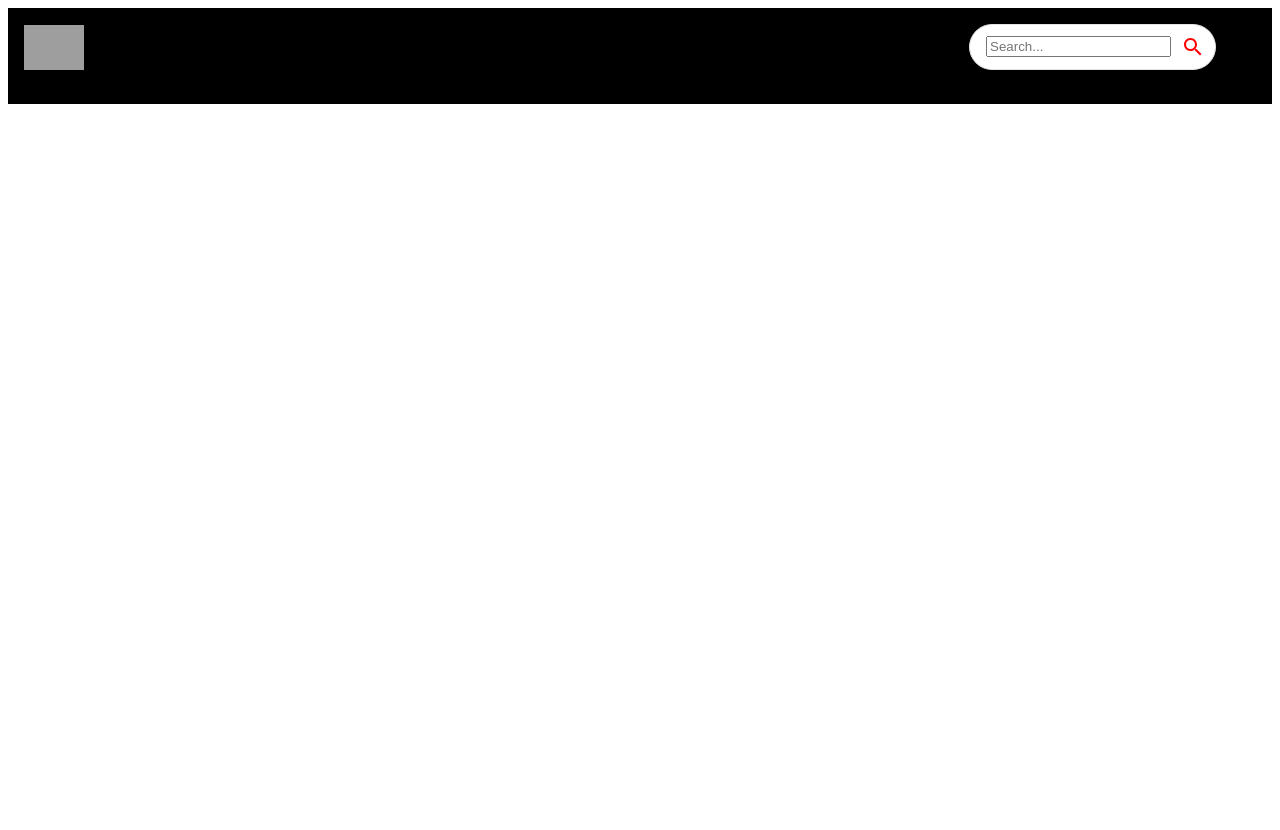
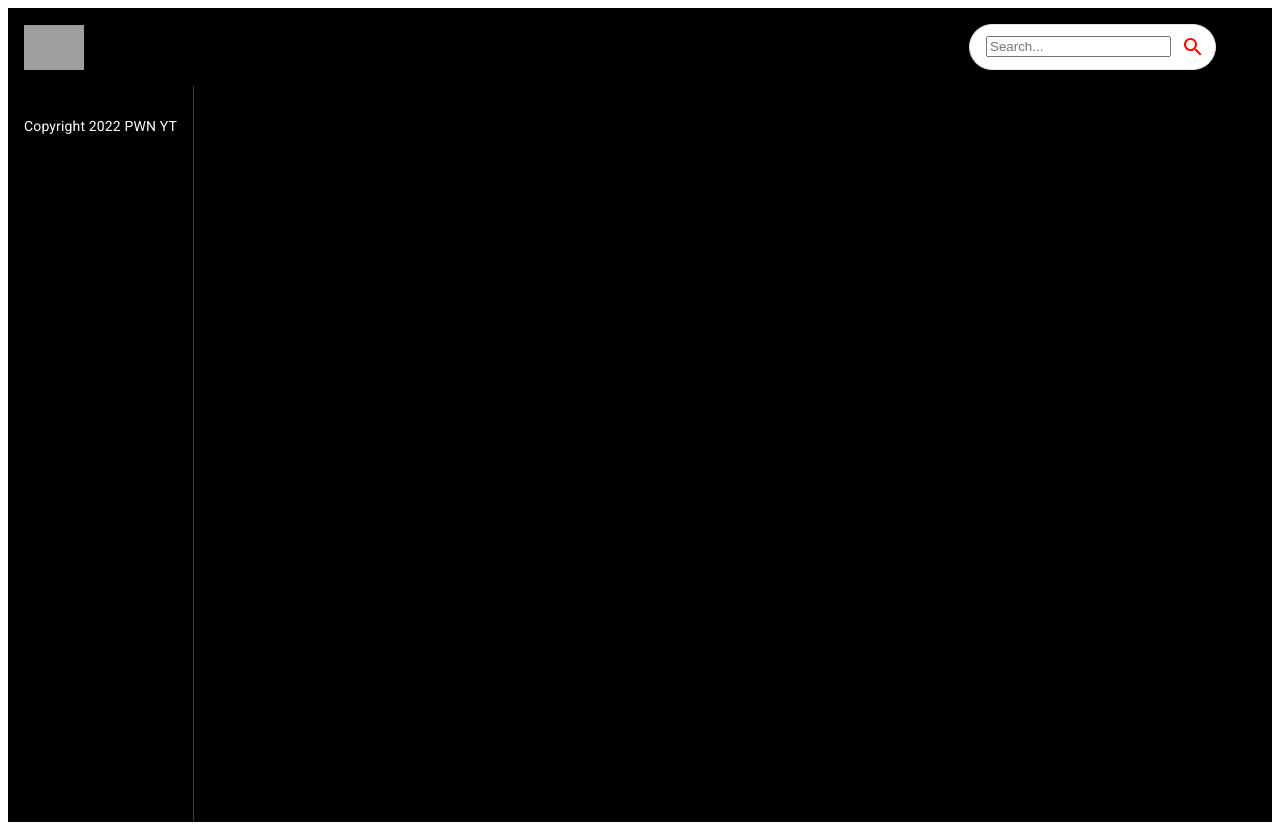
Before and after one commit to phyowainyunt-19/react-yoututbe, a React (Create React App) app: page / in a window 1280 px wide. Before the commit the page ends 800 px from the top, so only its background shows below. Built offline with nearby package versions, Linux system fonts and the light colour scheme; grey boxes are pictures that could not be loaded.

Commit message:
Feed component init

```diff
--- a/src/components/Feed.jsx
+++ b/src/components/Feed.jsx
@@ -1,8 +1,17 @@
-import React from 'react'
+import { useState, useEffect } from 'react';
+import { Box, Stack, Typography } from '@mui/material';
 
 const Feed = () => {
   return (
-    <div>Feed</div>
+    <Stack sx={{ flexDirection: { sx: "column", md: "row" } }}>
+      <Box sx={{ height: { sx: 'auto', md: '92vh' }, borderRight: '1px solid #3d3d3d', px: { sx: 0, md: 2 } }}>
+        Sidebar
+
+        <Typography className='copyright' variant='body2' sx={{ mt: 1.5, color: '#fff' }}>
+          Copyright 2022 PWN YT
+        </Typography>
+      </Box>
+    </Stack>
   )
 }
 
```
